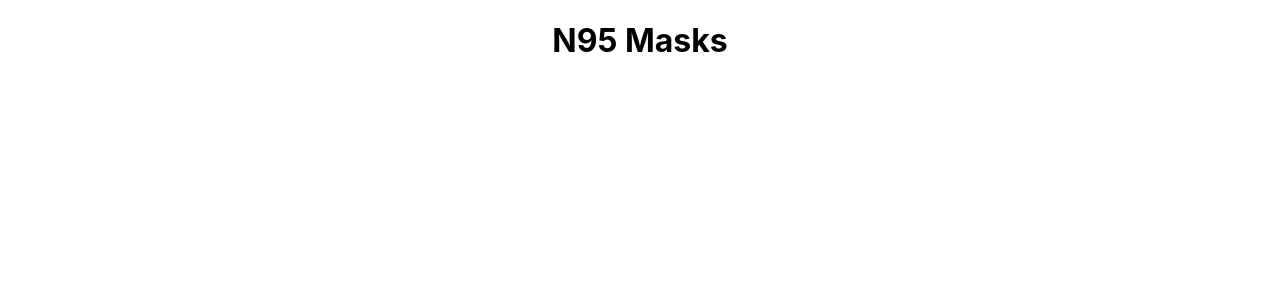
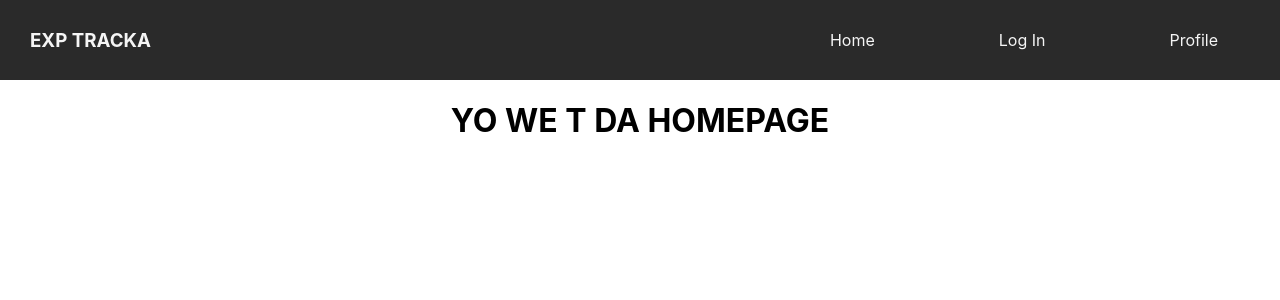
Before and after one commit to michaelcheny/daily-experience-tracker, a React (Create React App) app in the folder client/: page / in a window 1280 px wide. Shown: the top 300 px of the page. Built offline with nearby package versions, Linux system fonts and the light colour scheme.

Commit message:
add home page and log in page components and some css, add some nav stuff, things, changes

```diff
--- a/client/src/App.css
+++ b/client/src/App.css
@@ -1,16 +1,5 @@
 .App {
   text-align: center;
-}
-
-.App-logo {
-  height: 40vmin;
-  pointer-events: none;
-}
-
-@media (prefers-reduced-motion: no-preference) {
-  .App-logo {
-    animation: App-logo-spin infinite 20s linear;
-  }
 }
 
 .App-header {
@@ -28,11 +17,43 @@
   color: #61dafb;
 }
 
-@keyframes App-logo-spin {
-  from {
-    transform: rotate(0deg);
-  }
-  to {
-    transform: rotate(360deg);
-  }
+nav {
+  display: flex;
+  justify-content: space-between;
+  align-items: center;
+  min-height: 10vh;
+  background-color: rgba(0, 0, 0, 0.836);
 }
+.nav-items {
+  list-style: none;
+  display: flex;
+  justify-content: space-around;
+  align-items: center;
+  width: 40%;
+}
+
+.nav-items a {
+  text-align: center;
+  text-decoration: none;
+  color: whitesmoke;
+  /* margin: 15px auto; */
+}
+
+.nav-items li:visited {
+  text-decoration: none;
+}
+
+.main-title {
+  color: whitesmoke;
+  text-decoration: none;
+  margin-left: 30px;
+}
+
+.nav-routes {
+  text-decoration: none;
+  color: whitesmoke;
+}
+
+.nav-routes:visited {
+  text-decoration: none;
+}
--- a/client/src/App.js
+++ b/client/src/App.js
@@ -3,10 +3,13 @@ import "./App.css";
 import { BrowserRouter as Router, Switch, Route, Link } from "react-router-dom";
 import HomePage from "./containers/HomePage";
 import LoginPage from "./containers/LoginPage";
+import NavBar from "./components/HomePage/NavBar";
+
 function App() {
   return (
     <div className="App">
       <Router>
+        <NavBar />
         <Switch>
           <Route path="/" exact>
             <HomePage />
--- /dev/null
+++ b/client/src/components/HomePage/NavBar.js
@@ -0,0 +1,26 @@
+import React from "react";
+import { Link } from "react-router-dom";
+
+const NavBar = () => {
+  return (
+    <nav className="navbar">
+      {/* INSERT IMAGE HERE */}
+      <Link to="/" style={{ textDecoration: "none" }}>
+        <h3 className="main-title">EXP TRACKA</h3>
+      </Link>
+      <ul className="nav-items">
+        <Link to="/">
+          <li>Home</li>
+        </Link>
+        <Link to="/login">
+          <li>Log In</li>
+        </Link>
+        <Link to="/profile">
+          <li>Profile</li>
+        </Link>
+      </ul>
+    </nav>
+  );
+};
+
+export default NavBar;
--- a/client/src/containers/HomePage.js
+++ b/client/src/containers/HomePage.js
@@ -3,7 +3,7 @@ import React from "react";
 const HomePage = () => {
   return (
     <div>
-      <h1>N95 Masks</h1>
+      <h1>YO WE T DA HOMEPAGE</h1>
     </div>
   );
 };
--- a/client/src/containers/LoginPage.js
+++ b/client/src/containers/LoginPage.js
@@ -1,6 +1,7 @@
 import React, { useState, useEffect } from "react";
 
 const LoginPage = () => {
+  const baseUrl = "http://localhost:3001/login";
   const [email, setEmail] = useState("");
   const [password, setPassword] = useState("");
 
@@ -8,6 +9,28 @@ const LoginPage = () => {
     event.preventDefault();
     console.log("email: " + email);
     console.log("password: " + password);
+    // method to post to /api and save token and shieeet
+
+    setEmail("");
+    setPassword("");
+  };
+
+  const loginThingy = async () => {
+    const res = await fetch(baseUrl, {
+      method: "POST",
+      headers: {
+        "Content-Type": "application/json",
+      },
+      body: JSON.stringify({
+        user: {
+          email,
+          password,
+        },
+      }),
+    });
+    const data = res.json();
+    // STORE THE FUCKING TOKEN and authed user in context api
+    // TOKEN /////// res.headers.get("authorization")
   };
 
   return (
```
